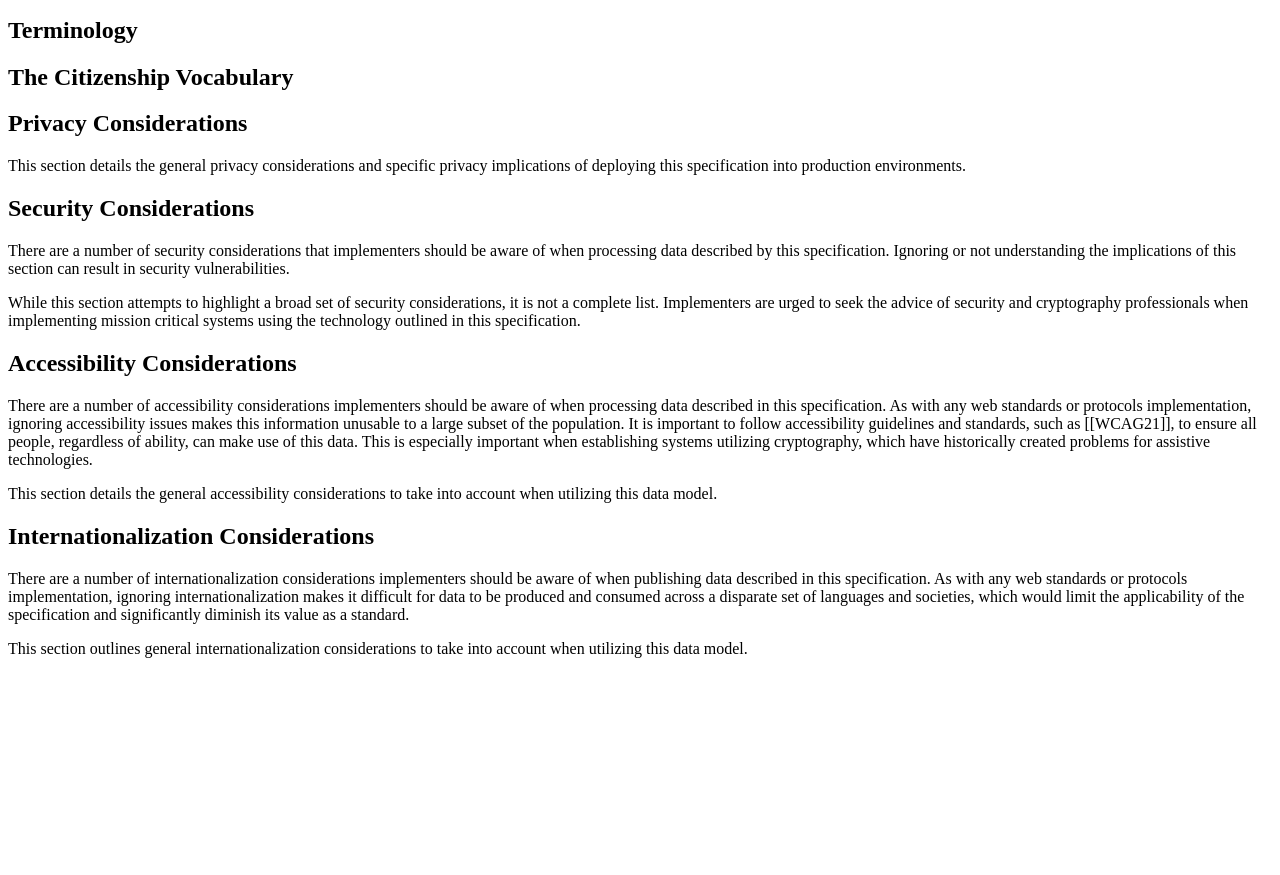
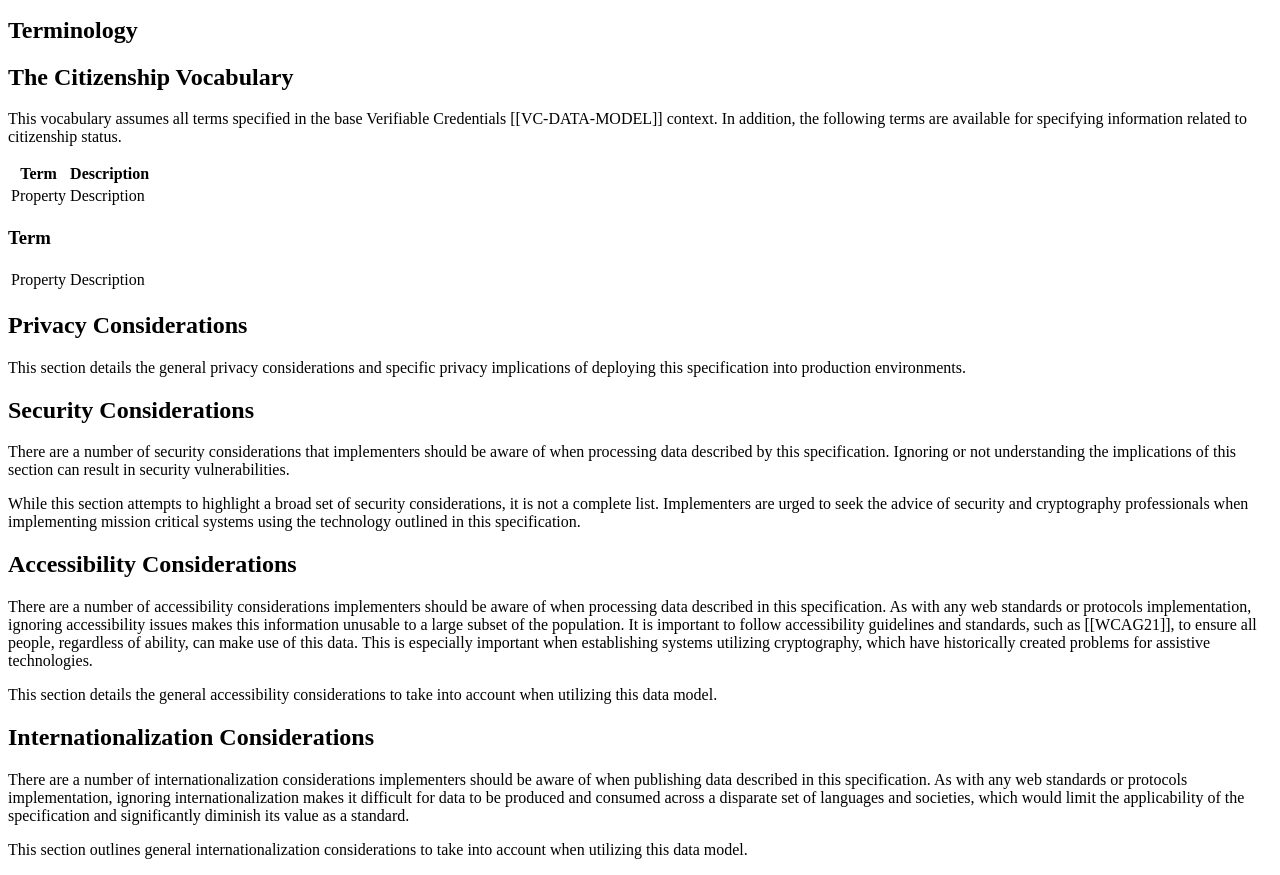
Before and after one commit to w3c-ccg/citizenship-vocab, a plain HTML site: page index.html in a window 1280 px wide. Shown: the part 798-1673 px from the top of the page. Before the commit the page ends 1472 px from the top, so only its background shows below. Drawn offline with Linux system fonts and the light colour scheme; a script that the page names is missing.

Commit message:
Add basic vocabulary tables.

```diff
--- a/index.html
+++ b/index.html
@@ -25,8 +25,8 @@
         //publishDate: "2019-03-26",
         //crEnd: "2019-04-23",
         //implementationReportURI: "https://w3c.github.io/",
-        //previousMaturity: "CG-DRAFT",
-        //previousPublishDate: "2019-02-08",
+        previousMaturity: "UNOFFICIAL",
+        previousPublishDate: "2019-12-03",
 
         // if there is a previously published draft, uncomment this and set its YYYY-MM-DD date
         // and its maturity status
@@ -201,9 +201,50 @@ is useful:
       <h2>The Citizenship Vocabulary</h2>
 
       <p>
+This vocabulary assumes all terms specified in the base Verifiable
+Credentials [[VC-DATA-MODEL]] context. In addition, the following terms are
+available for specifying information related to citizenship status.
       </p>
 
+      <table class="simple">
+        <thead>
+          <th>Term</th>
+          <th>Description</th>
+        </thead>
+        <tbody>
+          <tr>
+            <td>
+Property
+            </td>
+            <td>
+Description
+            </td>
+          </tr>
+        </tbody>
+      </table>
+
+      <section class="normative">
+        <h3>Term</h2>
+
+        <p>
+
+        </p>
+
+        <table class="simple">
+          <tbody>
+            <tr>
+              <td>
+Property
+              </td>
+              <td>
+Description
+              </td>
+            </tr>
+          </tbody>
+        </table>
+
     </section>
+  </section>
 
   <section class="informative">
     <h2>Privacy Considerations</h2>
```
